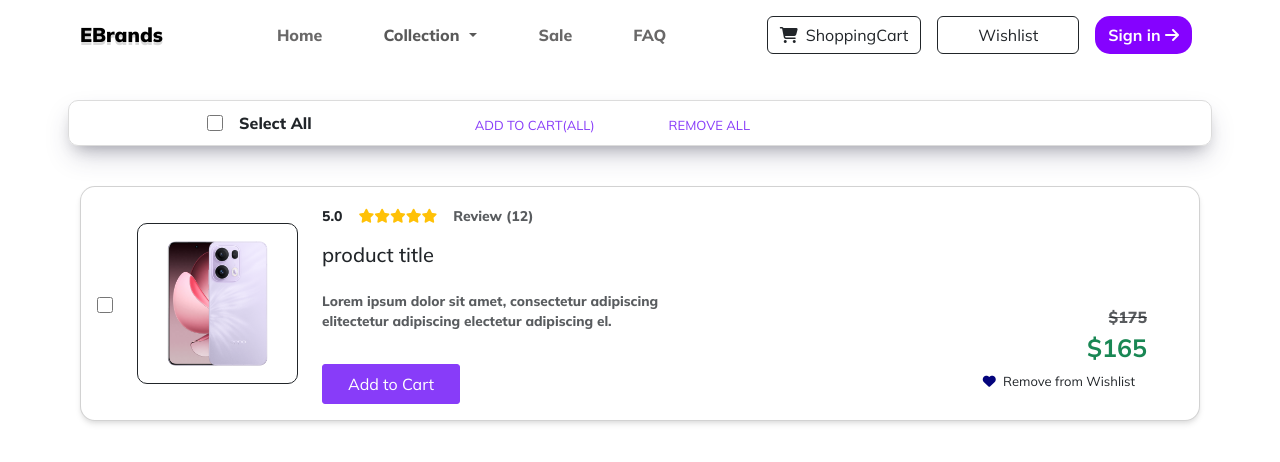
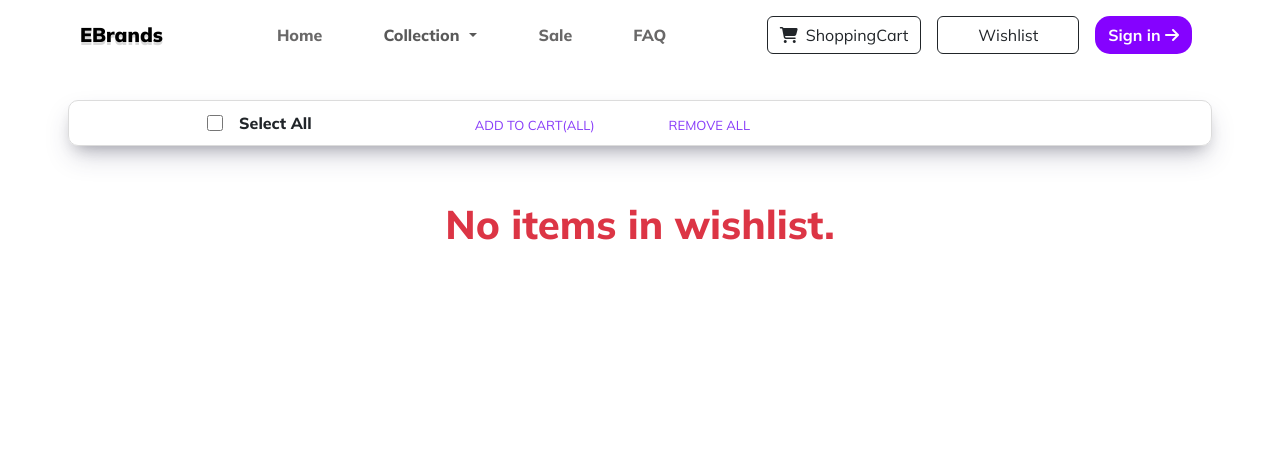
Before and after one commit to Sreelakshmit123/EcommerceReact.js, a React (Vite) app: page /wishlist in a window 1280 px wide. Shown: the top 462 px of the page. Built offline with nearby package versions, Linux system fonts and the light colour scheme; a web font is replaced by a local one.

Commit message:
wishlist updated

```diff
--- a/MobileTablet.css
+++ b/MobileTablet.css
@@ -42,7 +42,6 @@
 .mobiletablet-wishlist {
     border: 1px solid;
     border-radius: 30px;
-    border-color: black;
     color: rgb(255, 255, 255);
     background-color: black;
     margin-right: 85px;
@@ -53,9 +52,6 @@
 
 }
 
-.mobiletablet-wishlist:hover {
-    border-color: black;
-}
 
 .mobiletablet-productname {
     display: flex;
@@ -79,6 +75,7 @@
     height: fit-content;
     margin-left: 10px;
     margin-bottom: 35px;
+    margin-top: 0px !important;
 
 }
 
--- a/package.json
+++ b/package.json
@@ -23,6 +23,7 @@
     "react-range": "^1.10.0",
     "react-router-dom": "^7.6.2",
     "react-slick": "^0.30.3",
+    "react-toastify": "^11.0.5",
     "slick-carousel": "^1.8.1"
   },
   "devDependencies": {
--- a/src/Components/Wishlist.jsx
+++ b/src/Components/Wishlist.jsx
@@ -1,4 +1,4 @@
-import React from 'react'
+import React, { useEffect, useState } from 'react'
 import Nav from 'react-bootstrap/Nav';
 import Navbar from 'react-bootstrap/Navbar';
 import { Link } from 'react-router-dom';
@@ -6,6 +6,26 @@ import { NavDropdown } from 'react-bootstrap';
 import WishlistCard from '../Pages/WishlistCard';
 
 function Wishlist() {
+    const [wishlistedItems, setWishlistedItems] = useState([]);
+
+    useEffect(() => {
+        const stored = localStorage.getItem("wishlist")
+        if (stored) {
+            setWishlistedItems(JSON.parse(stored))
+        }
+    }, []);
+
+    const handleWishlistRemove = (id) =>{
+        const updated = wishlistedItems.filter(item => item.id !== id)
+        setWishlistedItems(updated)
+        localStorage.setItem("wishlist", JSON.stringify(updated))
+    }
+
+    const handleRemoveAll = () =>{
+        setWishlistedItems([]),
+        localStorage.setItem("wishlist", JSON.stringify([]))
+    }
+
     return (
         <>
             {/* Navbar */}
@@ -52,14 +72,20 @@ function Wishlist() {
 
                     <div className='col-lg-5 pt-2'>
                         <button className='btn wishlist-btns'>ADD TO CART(ALL)</button>
-                        <button className='btn wishlist-btns ms-5'>REMOVE ALL</button>
+                        <button onClick={handleRemoveAll} className='btn wishlist-btns ms-5'>REMOVE ALL</button>
                     </div>
                     <div className="col-lg-3"></div>
                 </div>
 
                 {/* wishlist cards */}
 
-               <WishlistCard/>
+                {wishlistedItems.length === 0 ? (
+                    <p className="text-center fs-1 text-danger mt-5">No items in wishlist.</p>
+                ) : (
+                    wishlistedItems.map(item => (
+                        <WishlistCard key={item.id} product={item} onClick={handleWishlistRemove}/>
+                    ))
+                )}
             </div>
         </>
 
--- a/src/Pages/MobileSliderFilter.jsx
+++ b/src/Pages/MobileSliderFilter.jsx
@@ -1,4 +1,4 @@
-import React, { useEffect, useState } from 'react'
+import React, { useState } from 'react'
 import { Accordion } from 'react-bootstrap'
 import { Link } from 'react-router-dom'
 import PriceFilter from './PriceFilter'
--- a/src/Pages/WishlistCard.jsx
+++ b/src/Pages/WishlistCard.jsx
@@ -1,18 +1,20 @@
-// src/components/WishlistCard.jsx
 import React from 'react';
 import { Card, Row, Col } from 'react-bootstrap';
-import mobiletabletoppo from "../assets/images/mobiletablet-oppo.png"
 
-function WishlistCard() {
+function WishlistCard({product, onClick, checked , checkBoxChange}) {
+
+
     return (
+        <>
+
             <Card className="mb-3">
                 <Card.Body>
                     <Row className="align-items-center wishlist-row">
                         <Col xs="auto">
-                        <input type="checkbox" className='checkbox-wishlist' />
+                            <input type="checkbox" className='checkbox-wishlist' checked={checked} onClick={()=> checkBoxChange(product.id)}  />
                         </Col>
-                    <Col xs={2} >
-                        <img src={mobiletabletoppo} alt="" className="card-image img-fluid" />
+                        <Col xs={5} lg={2} >
+                            <img src={product.image} alt="" className="card-image img-fluid" />
                         </Col>
                         <Col>
                             <small>5.0</small>
@@ -24,26 +26,27 @@ function WishlistCard() {
                                 <i class="fa-solid fa-star"></i>
                             </small>
                             <small className="text-muted ms-3">Review (12)</small>
-                        <h5 className='mt-3'>product title</h5>
-                        <p className="text-muted mt-4" style={{ fontSize: '0.85rem' }}>
-                            Lorem ipsum dolor sit amet, consectetur adipiscing <br /> elitectetur adipiscing electetur adipiscing el.
+                            <h5 className='mt-3'>{product.title}</h5>
+                            <p className="text-muted mt-4">
+                                {product.subTitle}
                             </p>
                             <button className='wishlistCard-Add-to-card mt-3' size="sm" >
                                 Add to Cart
                             </button>
                         </Col>
-                    <Col xs="auto" className="text-end pe-5 pt-5 mt-5">
+                        <Col className="text-end ">
                             <div className="text-muted">
-                            <del>$175</del>
+                                <del className='original-price'>{product.price}</del>
                             </div>
                             <div className="discount-price fw-bold text-success">$165</div>
-                        <button className='btn wishlistRemove-button'>
+                            <button onClick={()=> onClick(product.id)} className='btn wishlistRemove-button'>
                                 <i class="wishlist-icon fa-solid fa-heart me-1"></i>  Remove from Wishlist
                             </button>
                         </Col>
                     </Row>
                 </Card.Body>
             </Card>
+        </>
     );
 }
 
--- a/src/Wishlist.css
+++ b/src/Wishlist.css
@@ -40,6 +40,12 @@
 .card-image {
     border: 1px solid;
     border-radius: 10px;
+    /* max-width: 200px; */
+}
+
+.text-end {
+    margin-right: 22px;
+    margin-bottom: -80px;
 }
 
 .wishlistCard-Add-to-card {
@@ -52,7 +58,8 @@
 }
 
 .discount-price {
-    font-size: 25px;
+    font-size: 29px;
+    margin-right: 10px;
 }
 
 .wishlistRemove-button {
@@ -64,3 +71,18 @@
 .wishlist-icon {
     color: rgb(4, 4, 124);
 }
+
+.original-price {
+    color: rgb(162, 162, 162);
+}
+
+/* mobile view */
+
+
+
+@media (max-width: 768px) {
+    .text-end {
+        margin-right: 0px;
+        margin-bottom: 0px;
+    }
+}
```
Also changed, not shown: src/Pages/MobileProductCard.jsx (+41 -23 lines), 1 other file (tests, documents, lock files or other folders). Lines whose indentation alone changed are shown as unchanged.
